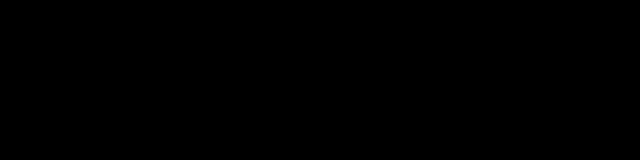
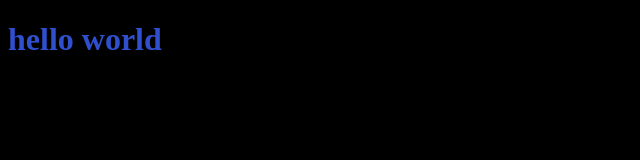
Before and after one commit to Alanontiveros/test, a plain HTML site: page index.html in a window 1280 px wide. Shown: the whole page, without its empty margins (0-640 px from the left). Drawn offline with Linux system fonts and the light colour scheme.

Commit message:
Update main.css

```diff
--- a/main.css
+++ b/main.css
@@ -1,4 +1,4 @@
 body{
   background: #000;
-  color: #000;
+  color: #2f4fcd;
 }
```
